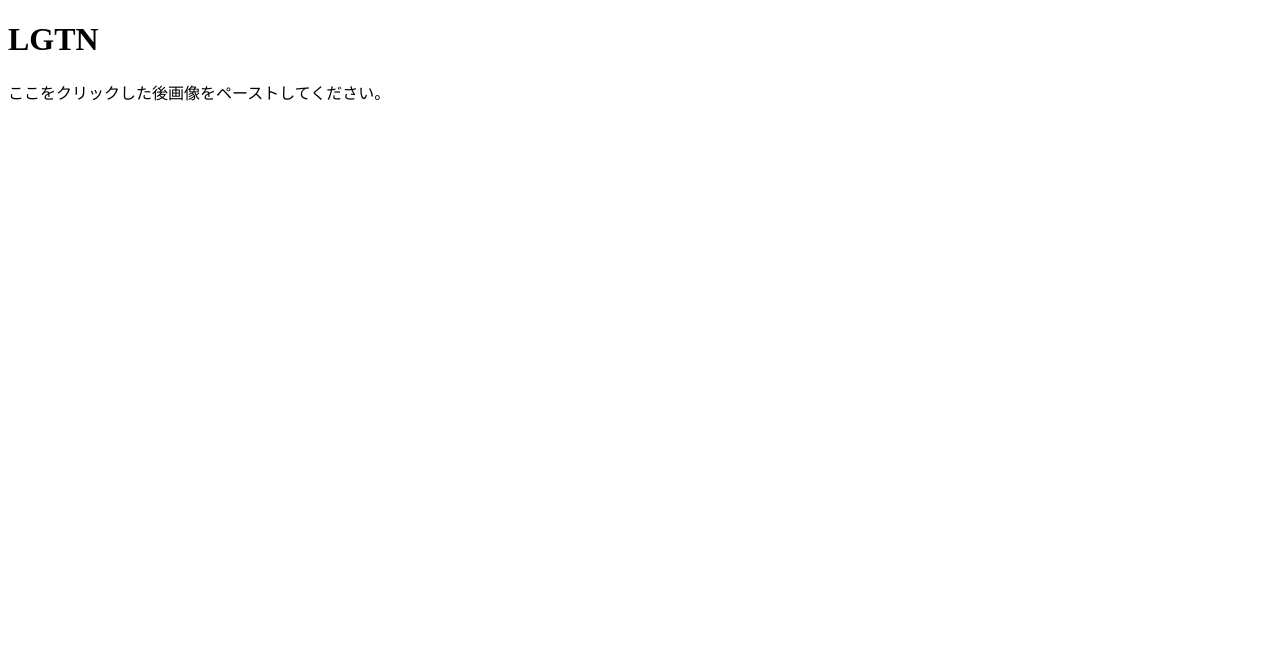
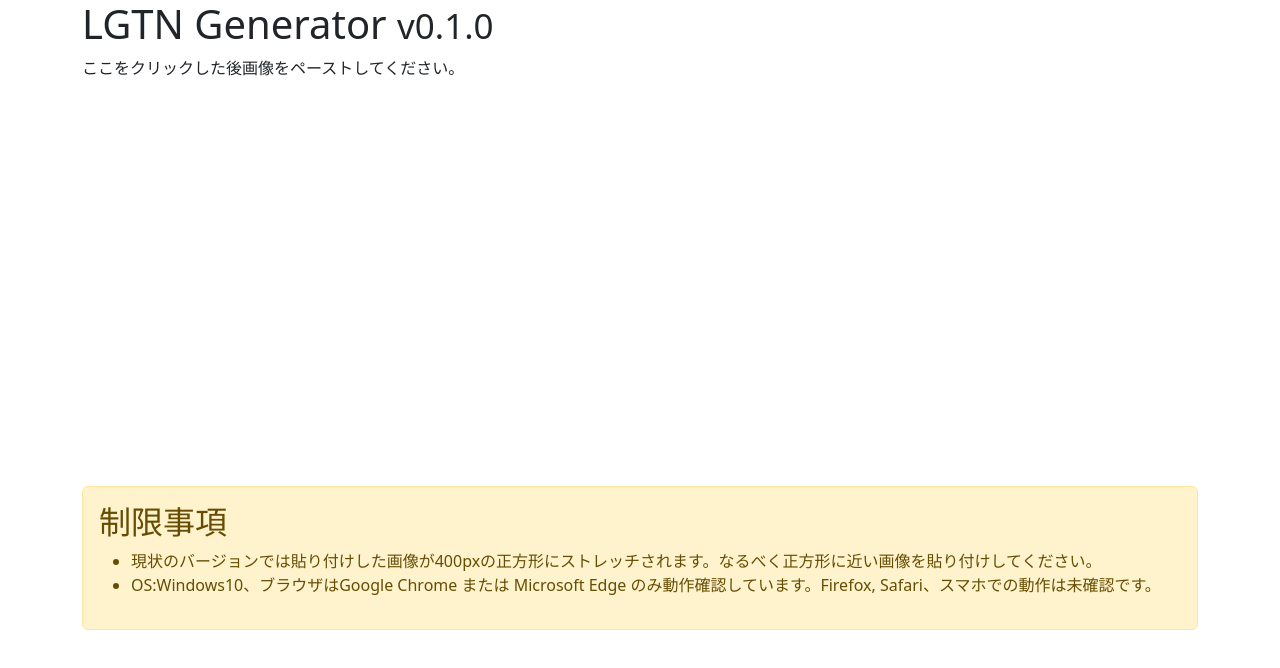
Before and after one commit to haruyan-hopemucci/lgtn, a website: page src/index.html in a window 1280 px wide. Drawn offline with nearby package versions, Linux system fonts and the light colour scheme.

Commit message:
feat: 現時点での制限事項を追加

```diff
--- a/src/index.html
+++ b/src/index.html
@@ -6,12 +6,25 @@
   <title>LGTN</title>
   <script src="https://code.jquery.com/jquery-3.7.1.min.js" integrity="sha256-/JqT3SQfawRcv/BIHPThkBvs0OEvtFFmqPF/lYI/Cxo=" crossorigin="anonymous"></script>
   <script src="./js/app.js"></script>
+  <link href="https://cdn.jsdelivr.net/npm/bootstrap@5.3.0/dist/css/bootstrap.min.css" rel="stylesheet" integrity="sha384-9ndCyUaIbzAi2FUVXJi0CjmCapSmO7SnpJef0486qhLnuZ2cdeRhO02iuK6FUUVM" crossorigin="anonymous">
+  <script src="https://cdn.jsdelivr.net/npm/bootstrap@5.3.0/dist/js/bootstrap.bundle.min.js" integrity="sha384-geWF76RCwLtnZ8qwWowPQNguL3RmwHVBC9FhGdlKrxdiJJigb/j/68SIy3Te4Bkz" crossorigin="anonymous"></script>
+  <link rel="stylesheet" href="./css/style.css">
 </head>
 <body>
-  <h1>LGTN</h1>
-  <div id="paste-area" contenteditable="true">ここをクリックした後画像をペーストしてください。</div>
-  <img id="pasted-image" hidden>
-  <img id="img__lgtn" src="./img/lgtn.png" hidden>
-  <canvas id="output-image" width="400" height="400"></canvas>
+  <main class="container">
+    <h1>LGTN Generator <small>v0.1.0</small></h1>
+
+    <div id="paste-area" contenteditable="true">ここをクリックした後画像をペーストしてください。</div>
+    <img id="pasted-image" hidden>
+    <img id="img__lgtn" src="./img/lgtn.png" hidden>
+    <canvas id="output-image" width="400" height="400"></canvas>
+    <div class="alert alert-warning" role="alert">
+      <h2>制限事項</h2>
+      <ul>
+        <li>現状のバージョンでは貼り付けした画像が400pxの正方形にストレッチされます。なるべく正方形に近い画像を貼り付けしてください。</li>
+        <li>OS:Windows10、ブラウザはGoogle Chrome または Microsoft Edge のみ動作確認しています。Firefox, Safari、スマホでの動作は未確認です。</li>
+      </ul>
+    </div>
+  </main>
 </body>
 </html>
```
